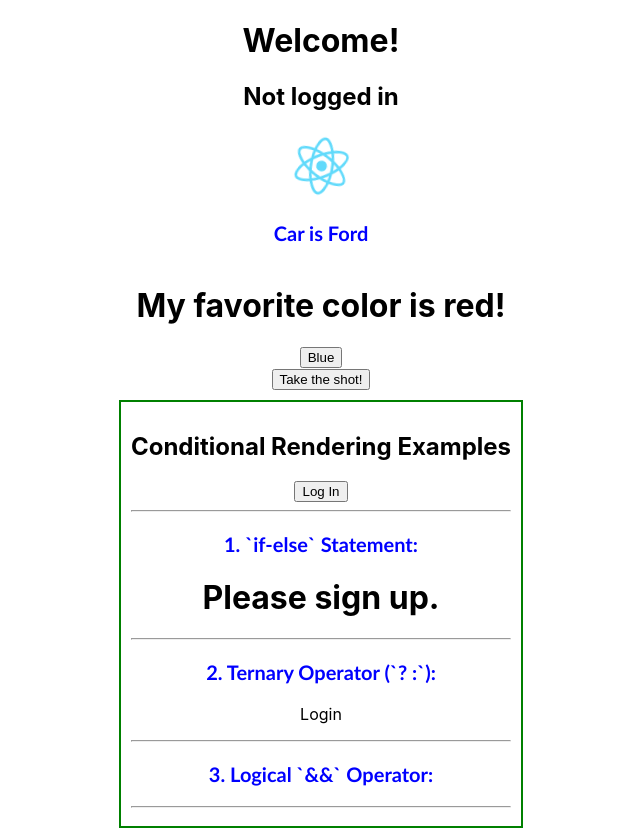
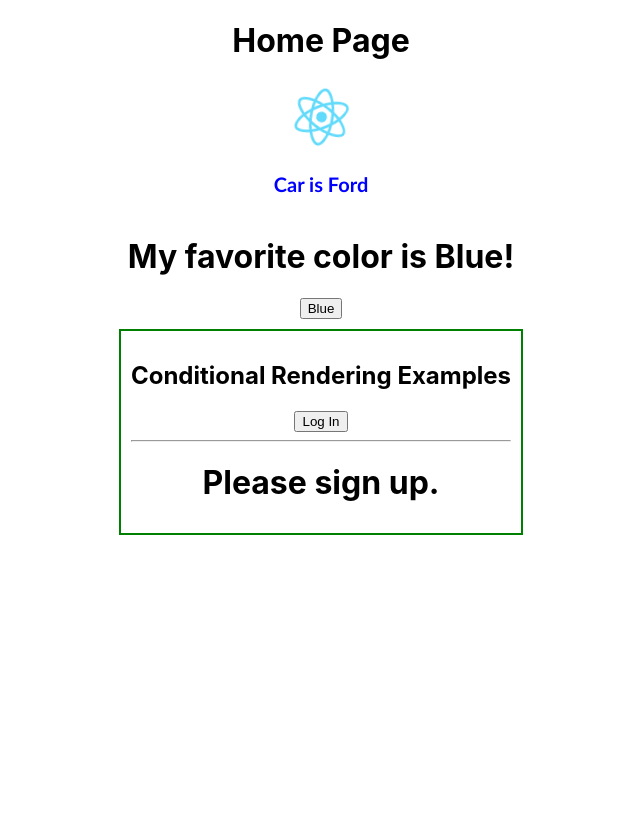
Before and after one commit to brittojo7n/training_2, a React (Create React App) app: page / in a window 1280 px wide. Shown: the whole page, without its empty margins (319-959 px from the left). After the commit the page ends 800 px from the top, so only its background shows below. Built offline with nearby package versions, Linux system fonts and the light colour scheme.

Commit message:
Handling Events and Conditional Rendering in ReactJS

```diff
--- a/src/App.js
+++ b/src/App.js
@@ -3,19 +3,11 @@ import './App.css';
 import Home from './components/Home.js';
 
 function App() {
-  let login = false;
-  let text;
 
-  if (login === true){
-    text = "Logged in";
-  } else {
-    text = "Not logged in";
-  }
   return (
     <div class="App">
       <header>
-      <h1>Welcome!</h1>
-      <h2>{text}</h2>
+      <h1>Home Page</h1>
       </header>
       <img class="App-logo" src={logo} alt="logo" />
       <Home />
--- a/src/components/Condition.js
+++ b/src/components/Condition.js
@@ -25,23 +25,9 @@ function Condition() {
       <button onClick={() => setIsLoggedIn(!isLoggedIn)}>
         {isLoggedIn ? 'Log Out' : 'Log In'}
       </button>
-
       <hr />
-
-      <h3>1. `if-else` Statement:</h3>
       {greeting}
-
-      <hr />
-
-      <h3>2. Ternary Operator (`? :`):</h3>
-      {isLoggedIn ? <p>Logout</p> : <p>Login</p>}
-
-      <hr/>
-
-      <h3>3. Logical `&&` Operator:</h3>
       {isLoggedIn && <p>Logged in as User001!</p>}
-
-      <hr />
     </div>
   );
 }
--- a/src/components/Events.js
+++ /dev/null
@@ -1,15 +0,0 @@
-import React from 'react'
-
-function Events() {
-  const shoot = () => {
-    alert("Great Shot!");
-  }
-
-  return (
-    <div>
-        <button onClick={shoot}>Take the shot!</button>
-    </div>
-  )
-}
-
-export default Events
--- a/src/components/Home.js
+++ b/src/components/Home.js
@@ -1,21 +1,18 @@
 import '../App.css';
 import Prop from './Prop.js';
 import { useState } from 'react';
-import Events from './Events';
 import Condition from './Condition';
 
 function Home() {
-  const [color, setColor] = useState("red");
-
+  const [color, setColor] = useState("Red");
+  const changecolor = color ? "Blue" : "Red";
   return (
     <>
       <Prop />
-      <h1>My favorite color is {color}!</h1>
-      <button
-        type="button"
-        onClick={() => setColor("blue")}
-      >Blue</button>
-      <Events />
+      <h1>My favorite color is {changecolor}!</h1>
+      <button onClick={() => setColor(!color)}>
+        {changecolor}
+      </button>
       <Condition />
     </>
   )
```
